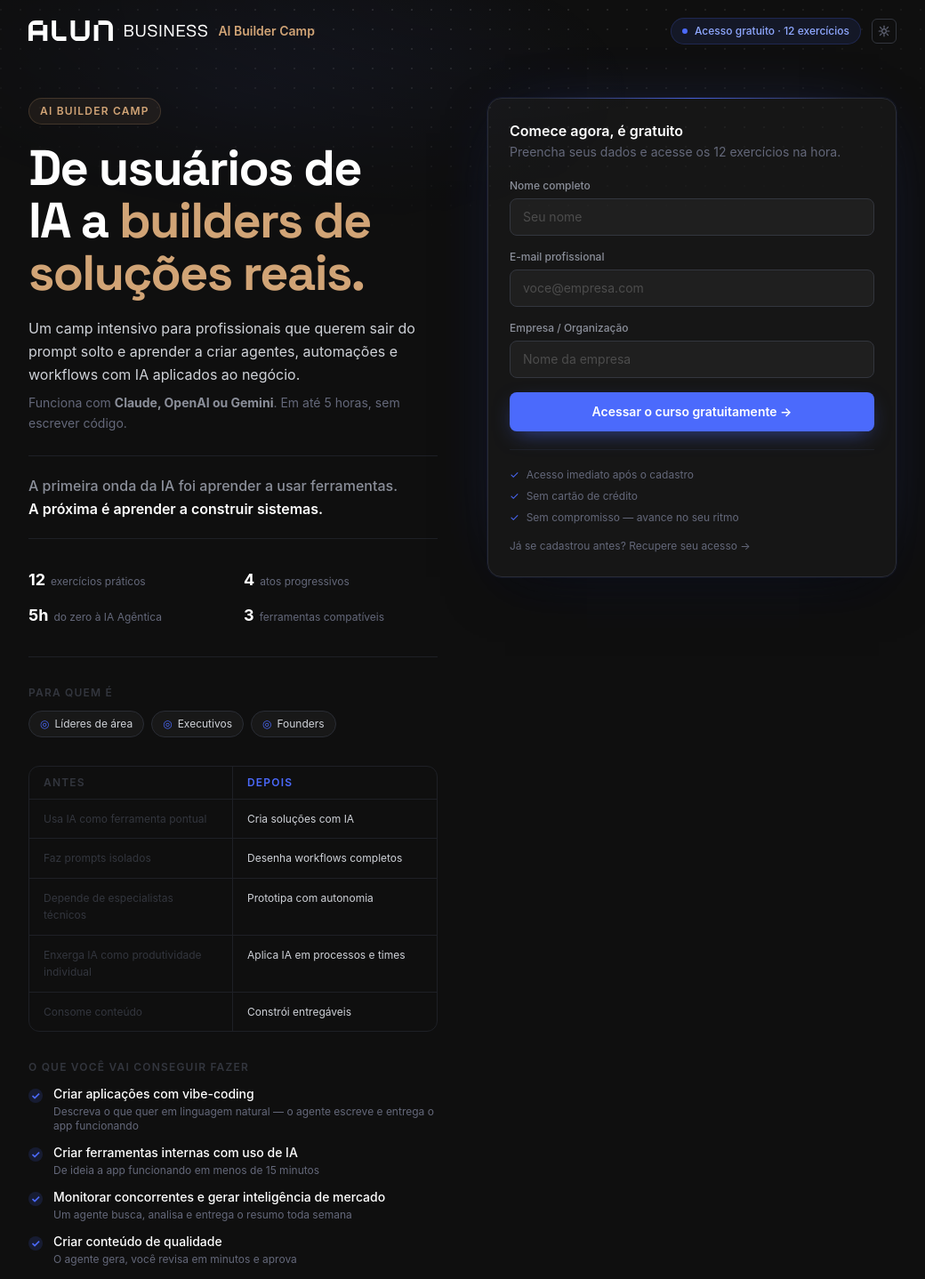
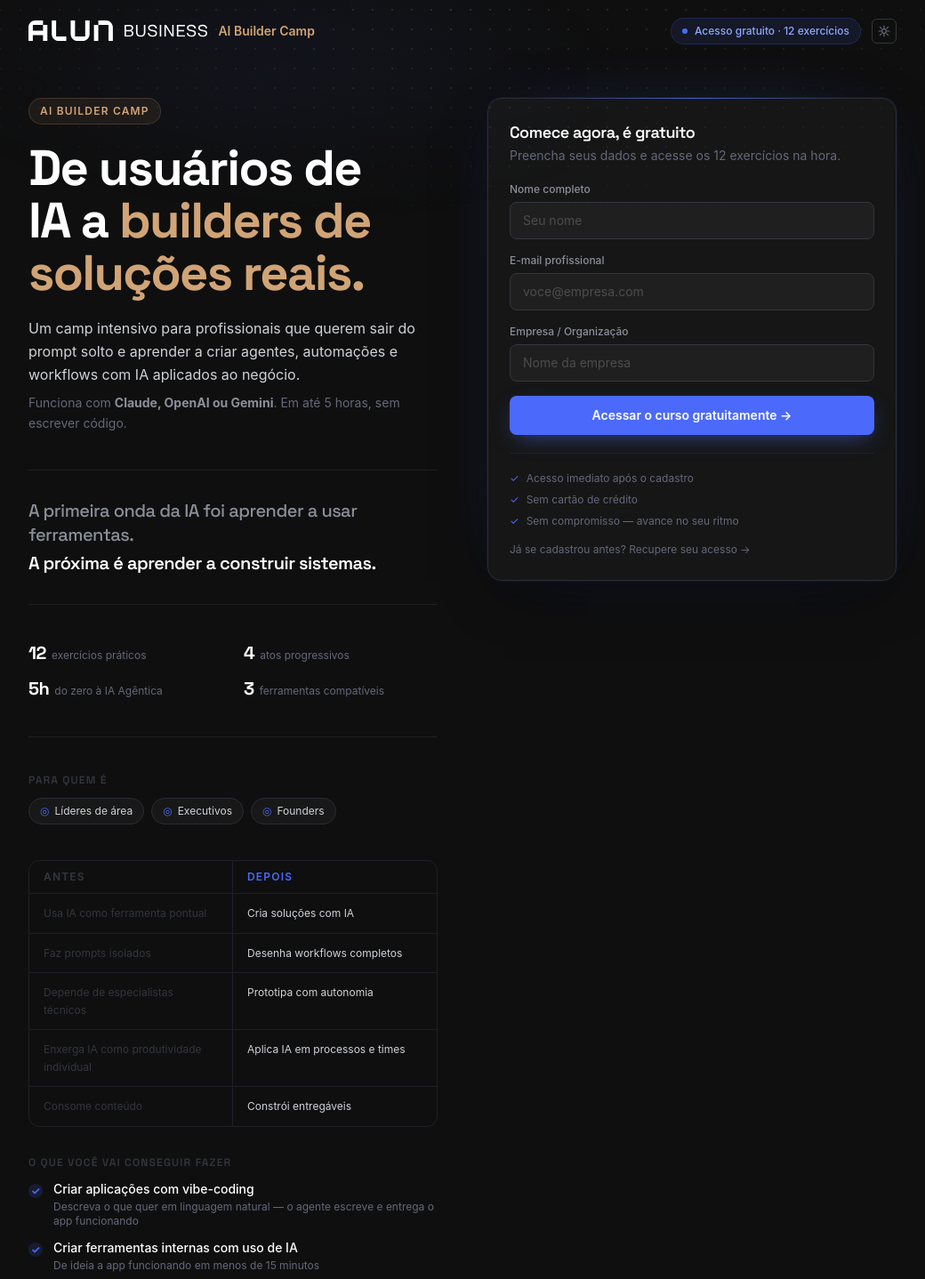
Before and after one commit to guipereiraxd/ai-builder-camp, a Next.js app: page / in a window 1280 px wide. Shown: the top 1438 px of the page at 89% size, without its empty margins (120-1160 px from the left). Built offline with nearby package versions, Linux system fonts and the light colour scheme; no server answers.

Commit message:
feat: enhance UI styling and layout adjustments in Home component
Co-authored-by: Gui Pereira <112955303+guipereiraxd@users.noreply.github.com>

```diff
--- a/app/page.tsx
+++ b/app/page.tsx
@@ -255,18 +255,18 @@ export default function Home() {
           </p>
 
           {/* Transition copy */}
-          <div className="mb-8 py-5" style={{ borderTop: "1px solid #1e2026", borderBottom: "1px solid #1e2026" }}>
-            <p className="text-base font-medium leading-relaxed" style={{ color: "var(--text-3)" }}>
+          <div className="my-10 py-8" style={{ borderTop: "1px solid #1e2026", borderBottom: "1px solid #1e2026" }}>
+            <p className="font-display text-lg md:text-xl font-medium leading-snug tracking-tight" style={{ color: "var(--text-3)" }}>
               A primeira onda da IA foi aprender a usar ferramentas.
             </p>
-            <p className="text-base font-semibold leading-relaxed" style={{ color: "var(--text-1)" }}>
+            <p className="font-display text-lg md:text-xl font-semibold leading-snug tracking-tight mt-1" style={{ color: "var(--text-1)" }}>
               A próxima é aprender a construir sistemas.
             </p>
           </div>
 
           {/* Social proof bar */}
           <div
-            className="grid grid-cols-2 gap-x-6 gap-y-3 mb-8 pb-8"
+            className="grid grid-cols-2 gap-x-6 gap-y-3 mb-10 pb-10"
             style={{ borderBottom: "1px solid #1e2026" }}
           >
             {[
@@ -276,15 +276,15 @@ export default function Home() {
               { value: "3", label: "ferramentas compatíveis" },
             ].map(({ value, label }) => (
               <div key={label} className="flex items-baseline gap-1.5">
-                <span className="text-lg font-bold text-white">{value}</span>
+                <span className="font-display text-xl font-bold text-white tracking-tight">{value}</span>
                 <span className="text-xs" style={{ color: "var(--text-4)" }}>{label}</span>
               </div>
             ))}
           </div>
 
           {/* Who it's for */}
-          <p className="text-xs font-semibold uppercase tracking-widest mb-3" style={{ color: "var(--text-5)" }}>Para quem é</p>
-          <div className="flex flex-wrap gap-2 mb-8">
+          <p className="font-display text-xs font-semibold uppercase tracking-widest mb-3" style={{ color: "var(--text-5)" }}>Para quem é</p>
+          <div className="flex flex-wrap gap-2 mb-10">
             {personas.map(({ icon, label }) => (
               <span
                 key={label}
@@ -318,7 +318,7 @@ export default function Home() {
           </div>
 
           {/* What you'll build */}
-          <p className="text-xs font-semibold uppercase tracking-widest mb-3" style={{ color: "var(--text-5)" }}>O que você vai conseguir fazer</p>
+          <p className="font-display text-xs font-semibold uppercase tracking-widest mb-3" style={{ color: "var(--text-5)" }}>O que você vai conseguir fazer</p>
           <div className="space-y-3 mb-8">
             {deliverables.map(({ label, detail }) => (
               <div key={label} className="flex items-start gap-3">
@@ -333,7 +333,7 @@ export default function Home() {
           </div>
 
           {/* Acts */}
-          <p className="text-xs font-semibold uppercase tracking-widest mb-3" style={{ color: "var(--text-5)" }}>Estrutura do curso</p>
+          <p className="font-display text-xs font-semibold uppercase tracking-widest mb-3" style={{ color: "var(--text-5)" }}>Estrutura do curso</p>
           <div className="space-y-2">
             {acts.map((act) => (
               <div
@@ -415,7 +415,7 @@ export default function Home() {
                 >
                   ← Voltar ao cadastro
                 </button>
-                <p className="text-base font-semibold text-white mb-0.5">Recuperar acesso</p>
+                <p className="font-display text-lg font-semibold text-white mb-0.5 tracking-tight">Recuperar acesso</p>
                 <p className="text-sm mb-5" style={{ color: "var(--text-4)" }}>
                   Digite o e-mail que usou no cadastro e restauramos sua sessão.
                 </p>
@@ -457,7 +457,7 @@ export default function Home() {
             ) : (
               /* ── Register mode ── */
               <>
-                <p className="text-base font-semibold text-white mb-0.5">Comece agora, é gratuito</p>
+                <p className="font-display text-lg font-semibold text-white mb-0.5 tracking-tight">Comece agora, é gratuito</p>
                 <p className="text-sm mb-5" style={{ color: "var(--text-4)" }}>
                   Preencha seus dados e acesse os 12 exercícios na hora.
                 </p>
```
